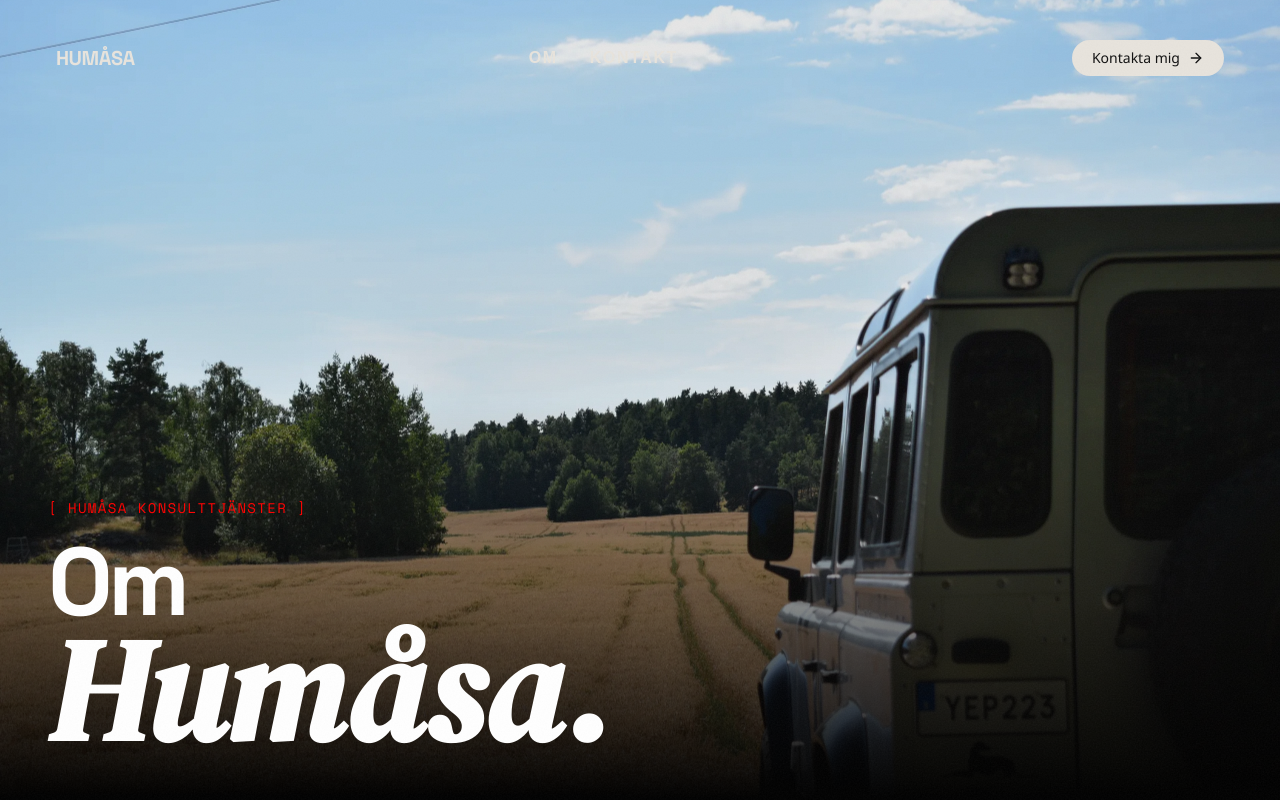
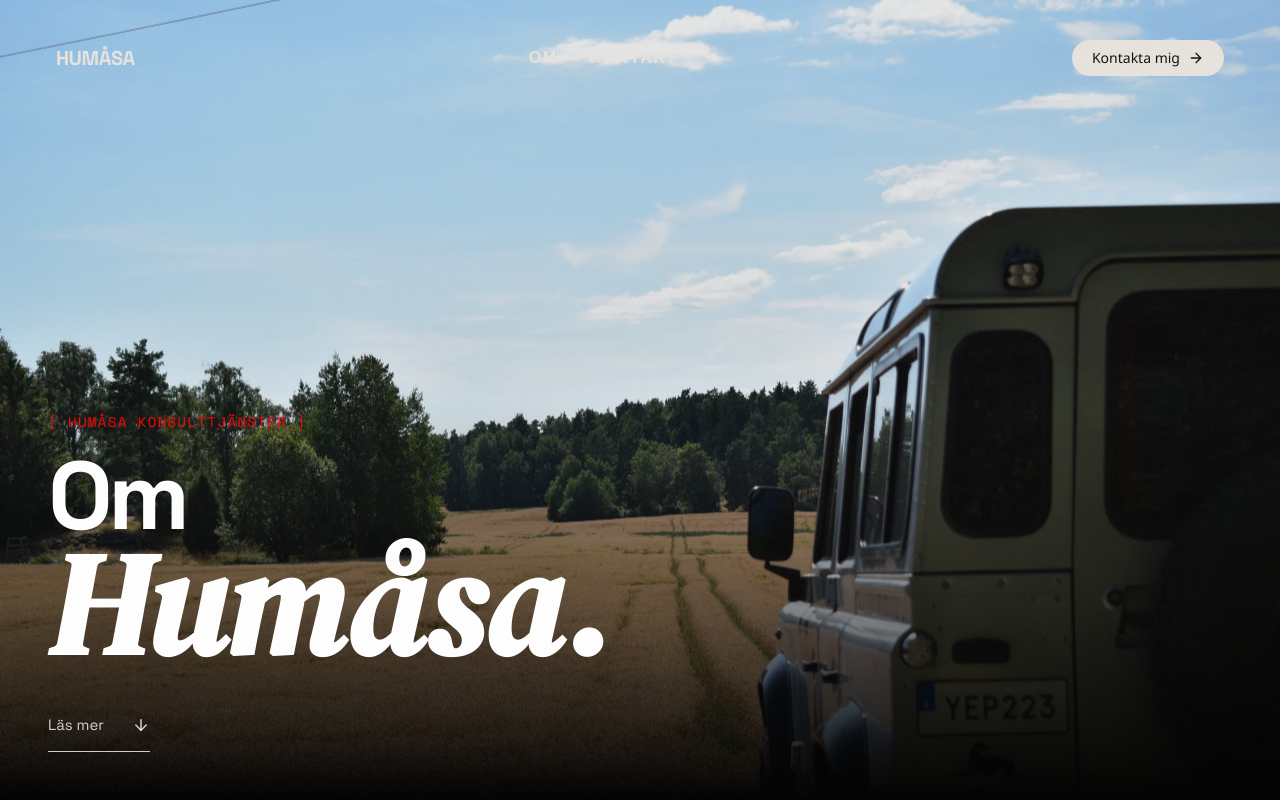
Before and after one commit to MorreG/humasa-website, a React (Vite) app: page /about in a window 1280 px wide. Shown: the top 800 px of the page. Built offline with nearby package versions, Linux system fonts and the light colour scheme; no server answers; a web font is replaced by a local one.

Commit message:
Added läs mer button to about

```diff
--- a/src/pages/About.jsx
+++ b/src/pages/About.jsx
@@ -1,10 +1,12 @@
 import React, { useRef, useLayoutEffect } from 'react';
+import { ArrowDown } from 'lucide-react';
 import SEO from '../components/SEO';
 import { asset } from '../utils/assetPath';
 import gsap from 'gsap';
 import { ScrollTrigger } from 'gsap/ScrollTrigger';
 import ContactForm from '../components/ContactForm';
 import { shouldAnimateEntrance } from '../utils/entranceAnimation';
+import '../styles/_about.css';
 
 gsap.registerPlugin(ScrollTrigger);
 
@@ -39,13 +41,13 @@ export default function About() {
   }, []);
 
   return (
-    <main ref={containerRef} className="flex flex-col flex-1 bg-black text-white">
+    <main ref={containerRef} className="about-page flex flex-col flex-1 bg-black text-white">
       <SEO
         title="Om Humåsa"
         description="Läs mer om Humåsa och Mårten Andreasson. Vi erbjuder hantverkstjänster, digital design och personliga konsultlösningar."
         url="/about"
       />
-      <section className="relative w-full h-[100vh] flex items-end pb-12 px-6 md:px-12 bg-black overflow-hidden">
+      <section className="relative w-full min-h-[100svh] flex items-end pt-32 pb-12 px-6 md:px-12 bg-black overflow-hidden">
         <div className="absolute inset-0 z-0">
           <img
             src={asset('IMG/About-header.webp')}
@@ -67,10 +69,15 @@ export default function About() {
               Humåsa.
             </span>
           </h1>
+          <div className="anim-elem">
+            <a href="#vision" className="about-scroll-link">
+              Läs mer <ArrowDown size={18} aria-hidden="true" />
+            </a>
+          </div>
         </div>
       </section>
 
-      <section className="content-trigger py-32 px-6 md:px-12 max-w-7xl mx-auto w-full">
+      <section id="vision" tabIndex={-1} aria-label="Om Humåsas arbetssätt" className="content-trigger py-32 px-6 md:px-12 max-w-7xl mx-auto w-full">
         <div className="grid grid-cols-1 md:grid-cols-12 gap-12">
           <div className="md:col-span-4">
             <div className="anim-content font-data text-signal text-sm tracking-widest uppercase mb-6 sticky top-32">
--- /dev/null
+++ b/src/styles/_about.css
@@ -0,0 +1,37 @@
+.about-scroll-link {
+  display: inline-flex;
+  align-items: center;
+  gap: 28px;
+  margin-top: 32px;
+  padding-block: 15px;
+  border-bottom: 1px solid currentColor;
+  color: #ffffffcc;
+  font-family: var(--font-heading);
+  font-size: 15px;
+  transition: color .2s ease;
+}
+
+.about-scroll-link:hover,
+.about-scroll-link:focus-visible {
+  color: #fff;
+}
+
+.about-scroll-link:focus-visible {
+  outline: 2px solid var(--color-signal);
+  outline-offset: 6px;
+}
+
+.about-scroll-link svg {
+  transition: transform .2s ease;
+}
+
+.about-scroll-link:hover svg {
+  transform: translateY(3px);
+}
+
+@media (prefers-reduced-motion: reduce) {
+  html:has(.about-page) { scroll-behavior: auto; }
+  .about-scroll-link,
+  .about-scroll-link svg { transition: none; }
+  .about-scroll-link:hover svg { transform: none; }
+}
```
